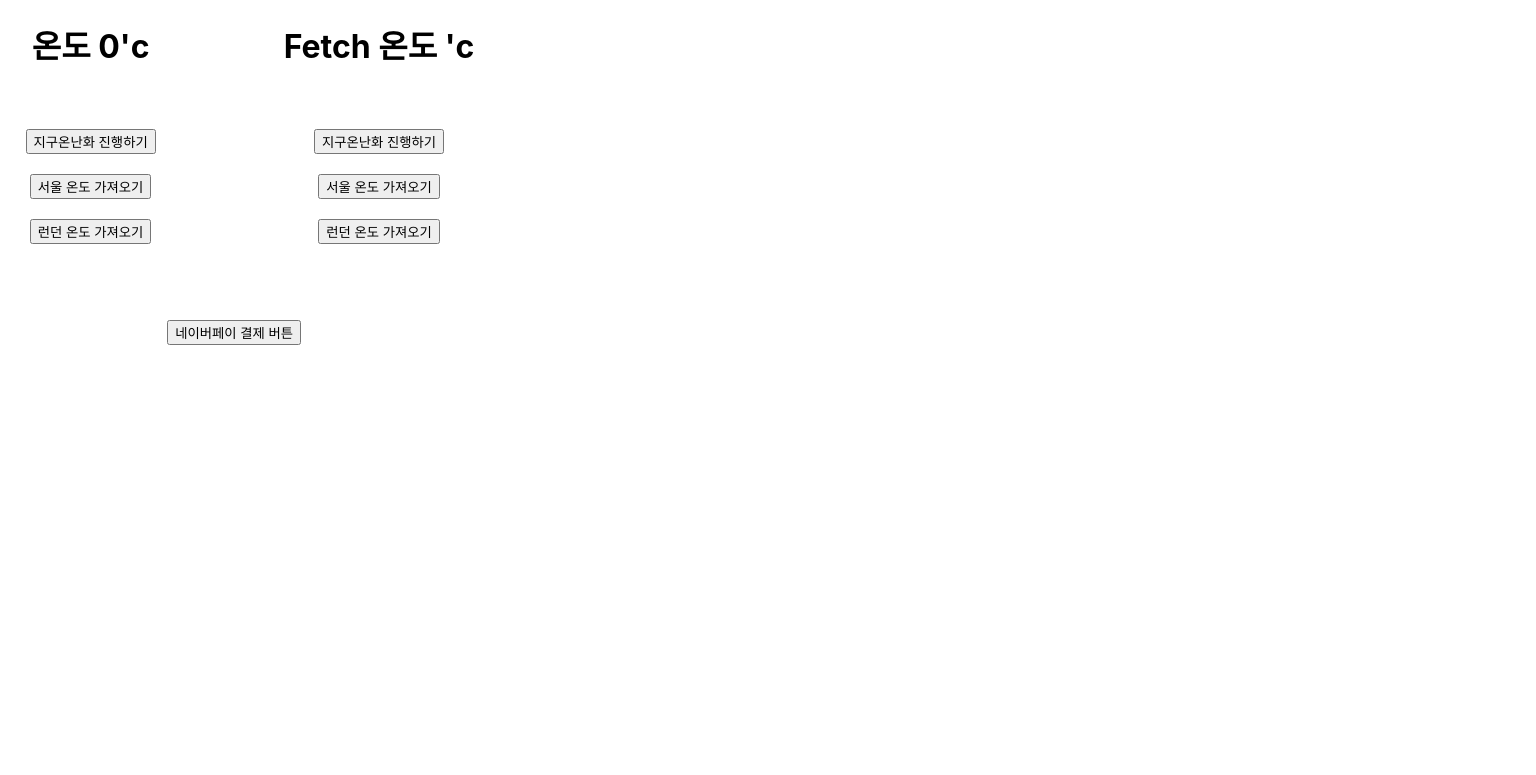
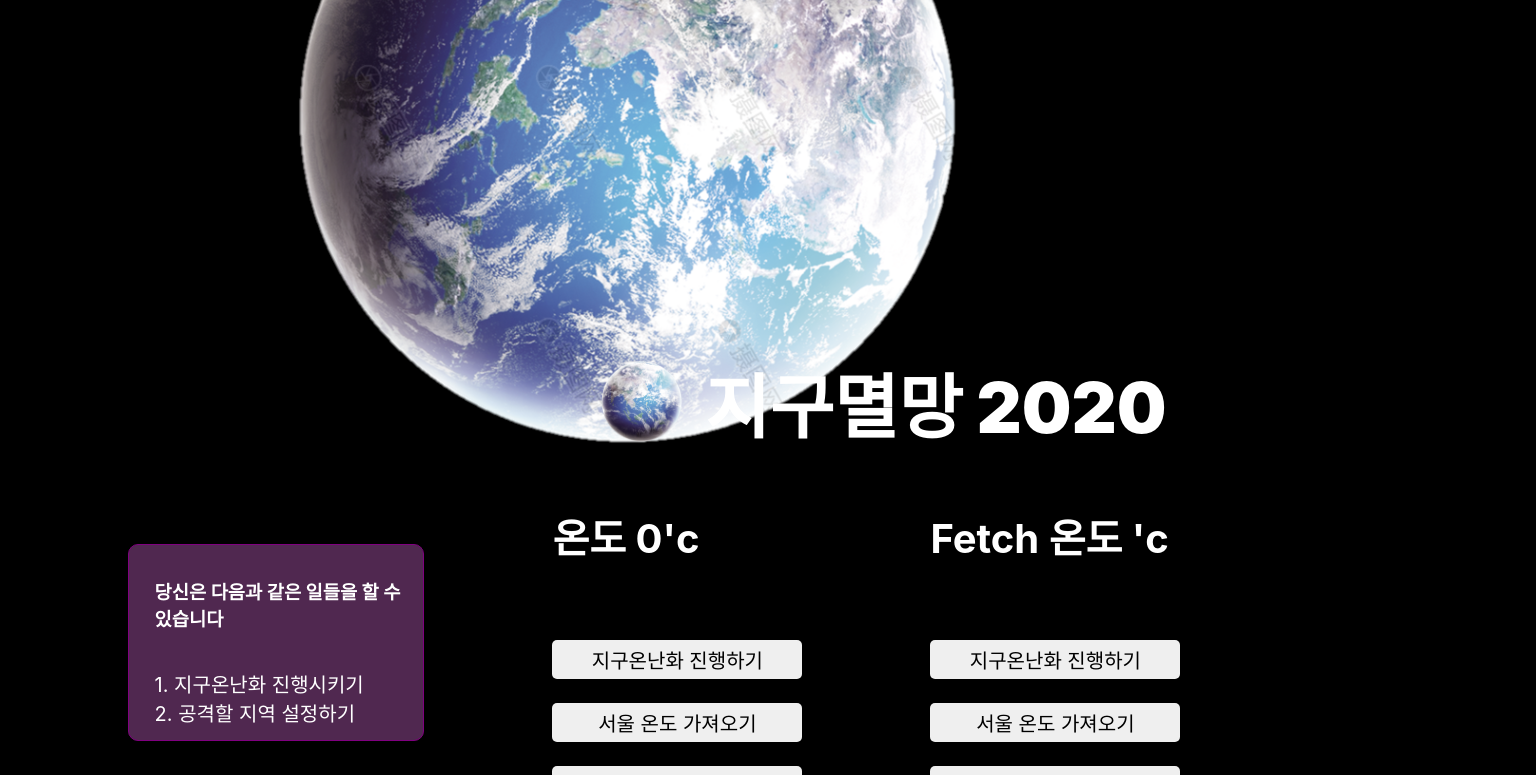
Before and after one commit to tlfzgjadyd/ReactPractice, a React (Create React App) app in the folder solve_problems/: page / in a window 1280 px wide. Shown: the top 775 px of the page, 1536 px wide, since content can reach past the window. Built offline with nearby package versions, Linux system fonts and the light colour scheme; no server answers.

Commit message:
게임으로 변환

```diff
--- a/solve_problems/src/App.css
+++ b/solve_problems/src/App.css
@@ -1,22 +1,12 @@
-.Weather{
-  max-width: 50%;
-  float: left;
-  margin-left:2%;
+.App {
+  text-align: left;
+  background-color:black;
+  width:120%;
+  height:1200px;
+  margin-top:-5%;
+  color:white;
+  overflow:hidden;
 }
-.WeatherByFetch{
-  max-width:50%;
-  float:left;
-  margin-left:10%;
-}
-.NaverPay{
-  float:left;
-  margin-top:25%;
-  margin-left:-24%;;
-}
-.App {
-  text-align: center;
-}
-
 .App-logo {
   height: 40vmin;
   pointer-events: none;
@@ -51,3 +41,121 @@
     transform: rotate(360deg);
   }
 }
+
+header{
+  color:white;
+  margin-top:0%;
+  padding-top:20%;
+  margin-left:100px;
+  position:relative;
+  animation: App-logo-spin infinite 20s linear;
+}
+
+.middle{
+color:white;
+position:absolute;
+margin-top:-40%;
+width:100%;
+}
+
+.middle #title{
+position:absolute;
+font-size:70px;
+font-weight:1000;
+margin-left:600px;
+margin-top:-15%;
+}
+.middle #earthTitle{
+  width:90px;
+  margin-right:15px;
+  margin-top:1%;
+  float:left;
+}
+footer{
+  color:white;
+  margin-left:1%;
+  margin-top:-18%;
+}
+.StartButtons{
+  float:left;
+  margin-top:0%;
+  margin-left : 10%;
+  padding:1%;
+  padding-left:2%;
+  border : 1px solid purple;
+  background-color:rgba(200,100,200,0.4);
+  border-radius:10px;
+  width:20%;
+  text-align:left;
+}
+a{
+  color:white;
+  font-size:20px;
+}
+a:link{
+  text-decoration: none;
+}
+a:hover{
+  color:rgb(167, 126, 184);
+}
+a:visited{
+  text-decoration: none;
+}
+.Weather{
+  color:white;
+  max-width: 50%;
+  float: left;
+  margin-left:10%;
+  margin-top:-5%;
+  font-size:20px;
+}
+.Weather button, .WeatherByFetch button{
+  font-size:20px;
+  padding:5px;
+  border-radius:5px;
+  border:none;
+  width:250px;
+}
+.Weather button:hover, .WeatherByFetch button:hover{
+background-color:rgb(223, 203, 243);
+color:purple;
+}
+.WeatherByFetch{
+  color:white;
+  max-width:50%;
+  float:left;
+  margin-left:10%;
+  margin-top:-5%;
+  font-size:20px;
+}
+.NaverPay{
+
+  color:white;
+  float:left;
+  position: relative;
+  margin-top:18%;
+  margin-left:-28%;
+  text-align:center;
+}
+.NaverPay input{
+  color:white;
+  background-color:rgba(200,100,200,0.4);
+  border:1px solid purple;
+  padding:10px;
+  border-radius:5px;
+  font-size:20px;
+}
+
+.NaverPay input:hover{
+
+  background-color:rgba(200,100,200,0.7);
+}
+
+
+
+.MapProblem #mapTitle{
+  position:relative;
+  margin-left:40%;
+  margin-top:-5%;
+
+}
--- a/solve_problems/src/App.js
+++ b/solve_problems/src/App.js
@@ -1,15 +1,37 @@
 import React from 'react';
 import './App.css';
-import Weather from "./Components/Weather"
-import WeatherByFetch from "./Components/WeatherByFetch"
-import NaverPay from "./Components/NaverPay"
-
+import {BrowserRouter as Router, Switch, Route, Link, } from 'react-router-dom'
+import WeatherProblem from "./Components/WeatherProblem/WeatherProblem"
+import MapProblem from "./Components/MapProblem/MapProblem"
 function App() {
   return (
     <div className="App">
-      <Weather/>
-      <WeatherByFetch/>
-      <NaverPay/>
+      <header><h1 id="movingTitle">지구멸망 2020</h1>
+      <img src="/images/earth.png" alt="지구" id="earth"/></header>
+      <div className="middle">
+
+      <label id="title"><img src="/images/earth.png" alt="지구로고" id="earthTitle"/>지구멸망 2020</label>
+      <Router>
+        <div className="StartButtons">
+        <h3>당신은 다음과 같은 일들을 할 수 있습니다</h3><br/>
+          <Link to="WeatherProblem">1. 지구온난화 진행시키기</Link><br/>
+          <Link to="MapProblem">2. 공격할 지역 설정하기</Link>
+        </div>
+        <Switch>
+          <Route exact path="/">
+            <WeatherProblem/>
+          </Route>
+          <Route path="/WeatherProblem">
+            <WeatherProblem/>
+          </Route>
+          <Route path="/MapProblem">
+             <MapProblem/>
+          </Route>
+        </Switch>
+      </Router>
+      </div>
+      <footer><h4>made in china</h4>
+      <h4>developer : 20180739 김혜린</h4></footer>
     </div>
   );
 }
--- /dev/null
+++ b/solve_problems/src/Components/MapProblem/MapProblem.css
@@ -0,0 +1,10 @@
+.MapProblem #mapArea{
+    border: 2px solid white;
+    background-color:rgba(210, 176, 230, 0.651);
+    border-radius:5px;
+    width:40%;
+    height:400px;
+    margin-left:40%;
+    margin-top:2%;
+
+}
--- /dev/null
+++ b/solve_problems/src/Components/MapProblem/MapProblem.jsx
@@ -0,0 +1,17 @@
+import React, { PureComponent } from 'react';
+import "./MapProblem.css"
+
+class MapProblem extends PureComponent {
+    render() {
+        return (
+            <div className="MapProblem">
+                <h2 id="mapTitle">공격할 지역을 선택하세요</h2>
+                <div id="mapArea">
+
+                </div>
+            </div>
+        );
+    }
+}
+
+export default MapProblem;
--- a/solve_problems/src/Components/NaverPay.jsx
+++ b/solve_problems/src/Components/WeatherProblem/NaverPay.jsx
@@ -31,6 +31,7 @@ class NaverPay extends PureComponent {
     render() {
         return (
             <div className="NaverPay">
+                <h3>실제로 온도를 올리려면 결제를 진행하세요</h3>
                <input type="button" id="naverPayBtn" value="네이버페이 결제 버튼" onClick={this.payBtnClick}/>
             </div>
         ); //onClick에 가운데 대문자 하는거랑
--- /dev/null
+++ b/solve_problems/src/Components/WeatherProblem/WeatherProblem.jsx
@@ -0,0 +1,17 @@
+import React, { PureComponent } from 'react';
+import Weather from "./Weather"
+import WeatherByFetch from "./WeatherByFetch"
+import NaverPay from "./NaverPay"
+class WeatherProblem extends PureComponent {
+    render() {
+        return (
+            <div className="WeatherProblem">
+             <Weather/>
+             <WeatherByFetch/>
+             <NaverPay/>
+            </div>
+        );
+    }
+}
+
+export default WeatherProblem;
```
Also changed, not shown: solve_problems/public/images/earth.png (added), solve_problems/src/Components/WeatherProblem/Weather.jsx (renamed from solve_problems/src/Components/Weather.jsx), solve_problems/src/Components/WeatherProblem/WeatherByFetch.jsx (renamed from solve_problems/src/Components/WeatherByFetch.jsx), solve_problems/src/Components/WeatherProblem/Weather주석판.jsx (renamed from solve_problems/src/Components/Weather주석판.jsx).
